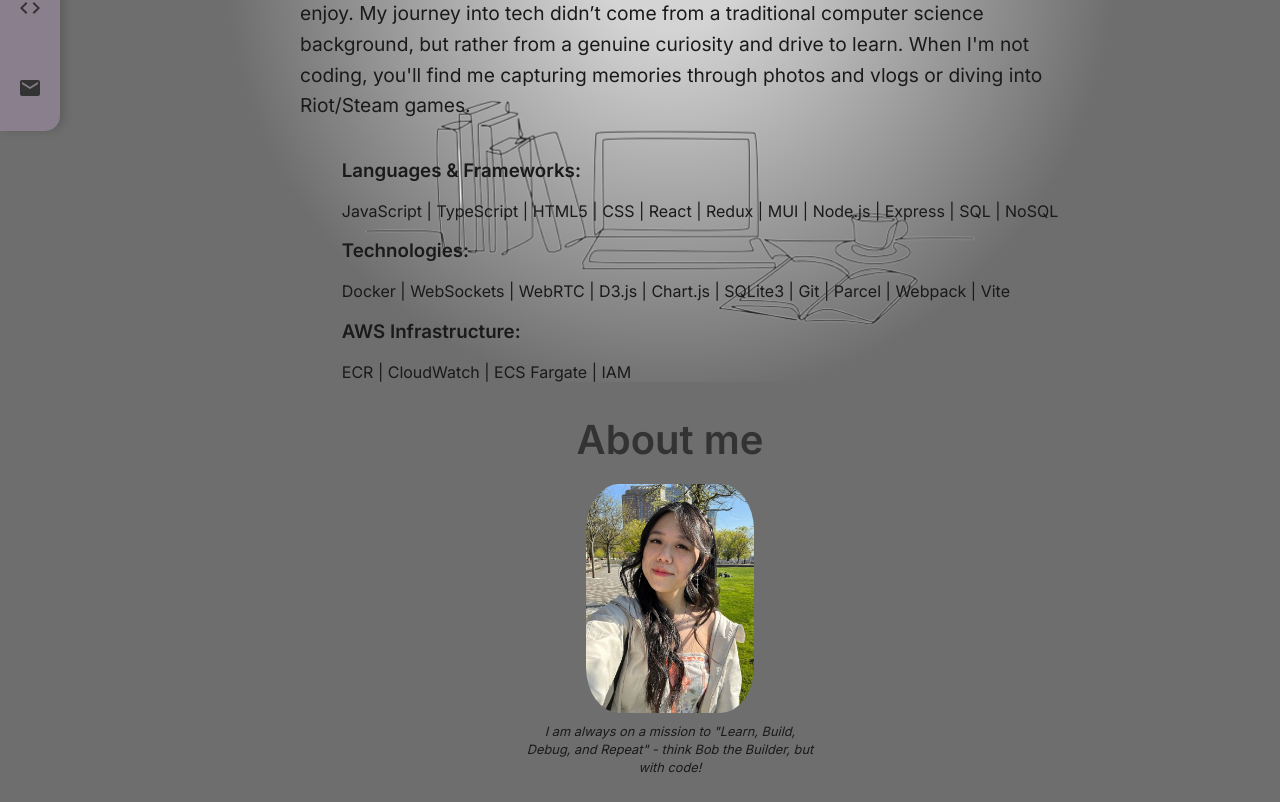
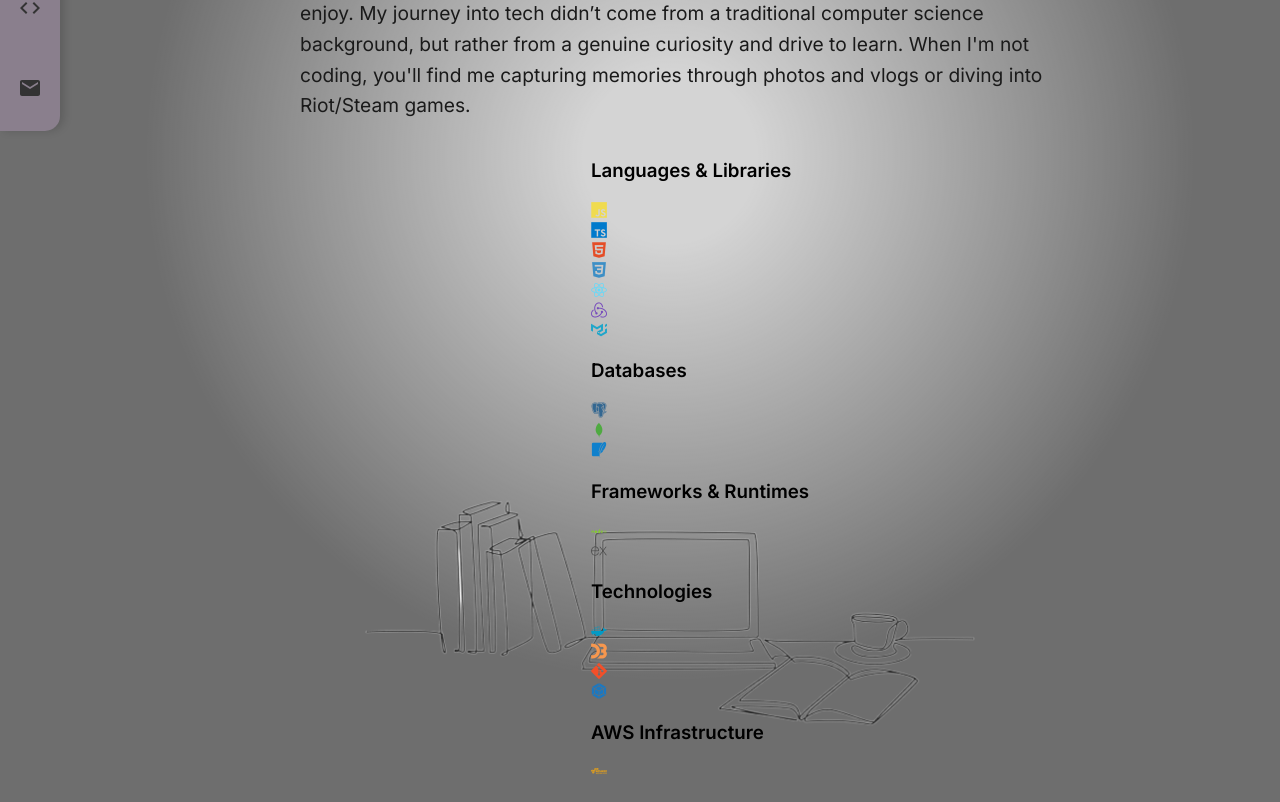
Before and after one commit to gracelo0717/gracelo0717.github.io, a React app: page /aboutme in a window 1280 px wide. Shown: the part 469-1271 px from the top of the page. Built offline with nearby package versions, Linux system fonts and the light colour scheme.

Commit message:
change tech stack to devicon

```diff
--- a/index.html
+++ b/index.html
@@ -21,6 +21,10 @@
       href="https://fonts.googleapis.com/css2?family=Bebas+Neue&display=swap"
       rel="stylesheet"
     />
+    <link
+      rel="stylesheet"
+      href="https://cdn.jsdelivr.net/gh/devicons/devicon@latest/devicon.min.css"
+    />
   </head>
   <body>
     <div id="root"></div>
--- a/src/components/About.tsx
+++ b/src/components/About.tsx
@@ -25,64 +25,75 @@ const About = () => {
           </p>
         </div>
 
-        <div className='tech-sections'>
-          <div className='lang-framework'>
-            <h3>Languages & Frameworks:</h3>
-            <span className='tech'>JavaScript</span>
-            <span className='separator'> | </span>
-            <span className='tech'>TypeScript</span>
-            <span className='separator'> | </span>
-            <span className='tech'>HTML5</span>
-            <span className='separator'> | </span>
-            <span className='tech'>CSS</span>
-            <span className='separator'> | </span>
-            <span className='tech'>React</span>
-            <span className='separator'> | </span>
-            <span className='tech'>Redux</span>
-            <span className='separator'> | </span>
-            <span className='tech'>MUI</span>
-            <span className='separator'> | </span>
-            <span className='tech'>Node.js</span>
-            <span className='separator'> | </span>
-            <span className='tech'>Express</span>
-            <span className='separator'> | </span>
-            <span className='tech'>SQL</span>
-            <span className='separator'> | </span>
-            <span className='tech'>NoSQL</span>
+        <div className='tech-stack'>
+          <h3>Languages & Libraries</h3>
+          <div className='tech-grid'>
+            <div className='tech-icon' title='JavaScript'>
+              <i className='devicon-javascript-plain colored'></i>
+            </div>
+            <div className='tech-icon' title='TypeScript'>
+              <i className='devicon-typescript-plain colored'></i>
+            </div>
+            <div className='tech-icon' title='HTML5'>
+              <i className='devicon-html5-plain colored'></i>
+            </div>
+            <div className='tech-icon' title='CSS3'>
+              <i className='devicon-css3-plain colored'></i>
+            </div>
+            <div className='tech-icon' title='React'>
+              <i className='devicon-react-original colored'></i>
+            </div>
+            <div className='tech-icon' title='Redux'>
+              <i className='devicon-redux-original colored'></i>
+            </div>
+            <div className='tech-icon' title='Material UI'>
+              <i className='devicon-materialui-plain colored'></i>
+            </div>
           </div>
-
-          <div className='technologies'>
-            <h3>Technologies:</h3>
-            <span className='tech'>Docker</span>
-            <span className='separator'> | </span>
-            <span className='tech'>WebSockets</span>
-            <span className='separator'> | </span>
-            <span className='tech'>WebRTC</span>
-            <span className='separator'> | </span>
-            <span className='tech'>D3.js</span>
-            <span className='separator'> | </span>
-            <span className='tech'>Chart.js</span>
-            <span className='separator'> | </span>
-            <span className='tech'>SQLite3</span>
-            <span className='separator'> | </span>
-            <span className='tech'>Git</span>
-            <span className='separator'> | </span>
-            <span className='tech'>Parcel</span>
-            <span className='separator'> | </span>
-            <span className='tech'>Webpack</span>
-            <span className='separator'> | </span>
-            <span className='tech'>Vite</span>
+          <h3>Databases</h3>
+          <div className='tech-grid'>
+            <div className='tech-icon' title='PostgreSQL'>
+              <i className='devicon-postgresql-plain colored'></i>
+            </div>
+            <div className='tech-icon' title='MongoDB'>
+              <i className='devicon-mongodb-plain colored'></i>
+            </div>
+            <div className='tech-icon' title='SQLite3'>
+              <i className='devicon-sqlite-plain colored'></i>
+            </div>
           </div>
-
-          <div className='aws-infrastructure'>
-            <h3>AWS Infrastructure:</h3>
-            <span className='tech'>ECR</span>
-            <span className='separator'> | </span>
-            <span className='tech'>CloudWatch</span>
-            <span className='separator'> | </span>
-            <span className='tech'>ECS Fargate</span>
-            <span className='separator'> | </span>
-            <span className='tech'>IAM</span>
+          <h3>Frameworks & Runtimes</h3>
+          <div className='tech-grid'>
+            <div className='tech-icon' title='Node.js'>
+              <i className='devicon-nodejs-plain-wordmark colored'></i>
+            </div>
+            <div className='tech-icon' title='Express'>
+              <i className='devicon-express-original colored'></i>
+            </div>
+          </div>
+          <h3>Technologies</h3>
+          <div className='tech-grid'>
+            <div className='tech-icon' title='Docker'>
+              <i className='devicon-docker-plain colored'></i>
+            </div>
+            <div className='tech-icon' title='D3.js'>
+              <i className='devicon-d3js-plain colored'></i>
+            </div>
+            <div className='tech-icon' title='Git'>
+              <i className='devicon-git-plain colored'></i>
+            </div>
+            <div className='tech-icon' title='Webpack'>
+              <i className='devicon-webpack-plain colored'></i>
+            </div>
+            <div className='tech-icon' title='Vite'>
+              <i className='devicon-vitejs-plain colored'></i>
+            </div>
+          </div>
+          <h3>AWS Infrastructure</h3>
+          <div className='tech-grid'>
+            <div className='tech-icon' title='AWS'>
+              <i className='devicon-amazonwebservices-plain-wordmark colored'></i>
+            </div>
           </div>
         </div>
       </div>
```
